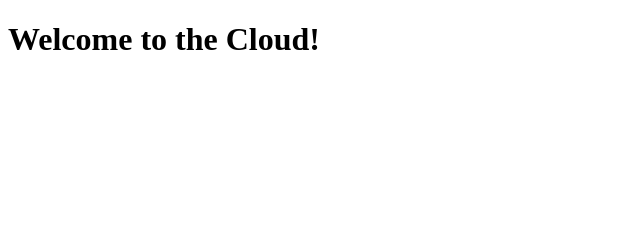
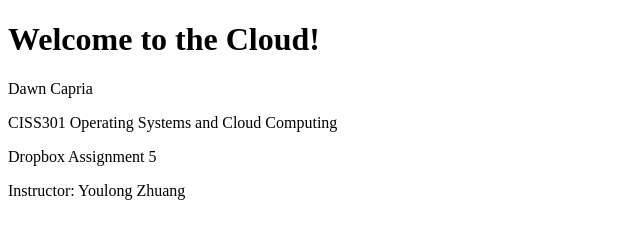
Before and after one commit to dcapria/MyBook, a plain HTML site: page index.html in a window 1280 px wide. Shown: the whole page, without its empty margins (0-640 px from the left). Drawn offline with Linux system fonts and the light colour scheme.

Commit message:
Update index.html

```diff
--- a/index.html
+++ b/index.html
@@ -6,5 +6,9 @@
   </head>
   <body>
     <h1>Welcome to the Cloud!</h1>
+    <p>Dawn Capria</p>
+    <p>CISS301 Operating Systems and Cloud Computing</p>
+    <p>Dropbox Assignment 5</p>
+    <p>Instructor: Youlong Zhuang</p>
   </body>
 </html>
```
